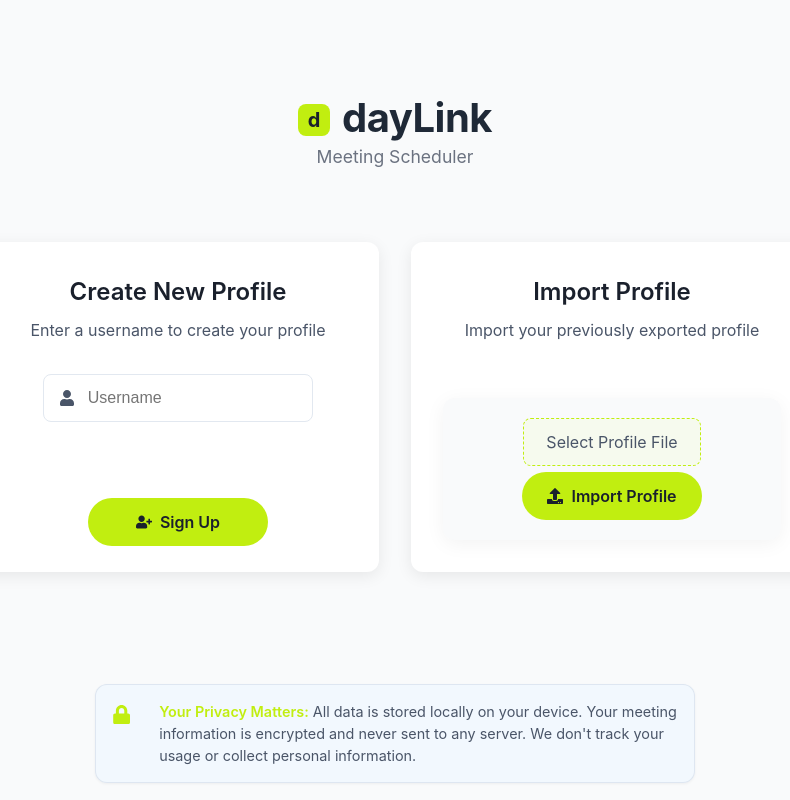
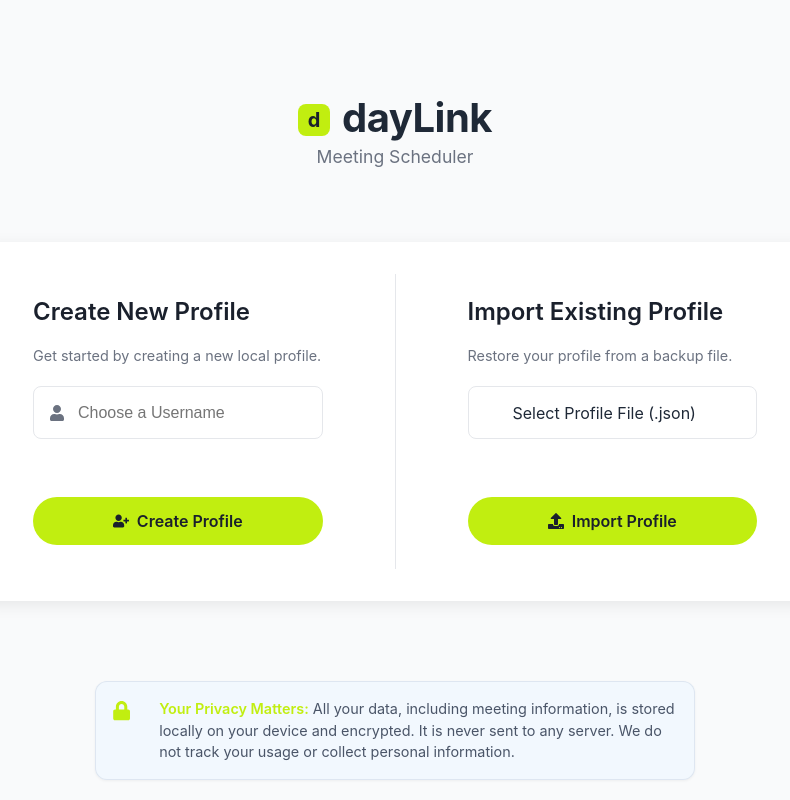
Before and after one commit to MithunWijayasiri/dayLink, a React (Vite) app: page / in a window 1280 px wide. Shown: the whole page, without its empty margins (245-1035 px from the left). Built offline with nearby package versions, Linux system fonts and the light colour scheme.

Commit message:
fix: Login page alignments

```diff
--- a/src/components/Login.tsx
+++ b/src/components/Login.tsx
@@ -1,28 +1,32 @@
 import { useState, useEffect } from 'react';
 import { useAppContext } from '../context/AppContext';
-import { FaUserPlus, FaUser, FaSignInAlt, FaLock, FaUpload } from 'react-icons/fa'; // Removed FaKey
+import { FaUserPlus, FaUser, FaSignInAlt, FaLock, FaUpload } from 'react-icons/fa';
 import { generateUniquePhrase } from '../utils/encryption';
 import toast from 'react-hot-toast';
 import Footer from './Footer';
 
 const Login = () => {
-  const { login, generateNewProfile, isNewUser, uniquePhrase } = useAppContext(); // Removed userProfile
+  const { login, generateNewProfile, isNewUser, uniquePhrase, userProfile, loading } = useAppContext(); // Added userProfile and loading
   const [username, setUsername] = useState('');
   const [showNewUserInfo, setShowNewUserInfo] = useState(false);
+  const [localUniquePhrase, setLocalUniquePhrase] = useState<string | null>(null); // For the new user screen
+  const [localUsername, setLocalUsername] = useState<string>(''); // For the new user screen
+
   const [importFile, setImportFile] = useState<File | null>(null);
   const [importError, setImportError] = useState('');
 
-  // Check for stored unique phrase on component mount
   useEffect(() => {
+    // Only attempt auto-login if not showing new user info and no user is already logged in
+    if (!showNewUserInfo && !userProfile && !loading) {
       const storedPhrase = localStorage.getItem('uniquePhrase');
       if (storedPhrase) {
-      login(storedPhrase);
+        login(storedPhrase); // This will navigate if successful via AppContext
       }
-  }, []); // Empty dependency array to run only once on mount
+    }
+  }, [showNewUserInfo, userProfile, loading, login]);
 
-  // Helper function to show error toast (dismissing any existing toast first)
   const showErrorToast = (message: string) => {
-    toast.dismiss(); // Dismiss any existing toast
+    toast.dismiss();
     toast.error(message);
   };
 
@@ -34,29 +38,34 @@ const Login = () => {
       return;
     }
 
-    // Generate a new phrase
     const newPhrase = generateUniquePhrase();
+    generateNewProfile(username.trim(), newPhrase); // This updates context's uniquePhrase and isNewUser
 
-    // Generate the new profile and login
-    generateNewProfile(username.trim(), newPhrase);
-    // Store the phrase in localStorage
+    // Store the phrase in localStorage for persistence
     localStorage.setItem('uniquePhrase', newPhrase);
-    // Show the new user info with the warning
+
+    // Set local state to display the new user info screen
+    setLocalUniquePhrase(newPhrase);
+    setLocalUsername(username.trim());
     setShowNewUserInfo(true);
+    // Do NOT call login() here. Let the user click "Continue".
   };
 
   const handleImportChange = (e: React.ChangeEvent<HTMLInputElement>) => {
     if (e.target.files && e.target.files.length > 0) {
       setImportFile(e.target.files[0]);
       setImportError('');
+    } else {
+      setImportFile(null);
     }
   };
 
   const handleImport = async (e: React.FormEvent) => {
     e.preventDefault();
+    setImportError(''); // Clear previous errors
 
     if (!importFile) {
-      setImportError('Please select a file to import');
+      showErrorToast('Please select a file to import');
       return;
     }
 
@@ -65,48 +74,54 @@ const Login = () => {
       const importedData = JSON.parse(fileContent);
 
       if (!importedData) {
-        setImportError('Invalid profile data format');
+        setImportError('Invalid profile data format in the file.');
         return;
       }
 
-      // Check if the file has the new format with metadata
       let extractedPhrase = '';
-
       if (importedData.metadata && importedData.metadata.uniquePhrase) {
-        // New format with metadata
         extractedPhrase = importedData.metadata.uniquePhrase;
       } else if (importedData.data) {
-        // Old format, try to extract phrase from the encrypted data
         const phraseMatch = fileContent.match(/"uniquePhrase":"([^"]*)"/);
-        if (!phraseMatch || !phraseMatch[1]) {
-          setImportError('Could not find unique phrase in the imported file');
-          return;
-        }
+        if (phraseMatch && phraseMatch[1]) {
           extractedPhrase = phraseMatch[1];
         } else {
-        setImportError('Invalid profile data format');
+          // Heuristic for very old formats - less reliable
+          const potentialPhrases = Object.values(importedData.data).filter(
+            (val: any) => typeof val === 'string' && val.split(' ').length > 5
+          ) as string[];
+          if (potentialPhrases.length > 0) {
+            extractedPhrase = potentialPhrases[0];
+          }
+        }
+      }
+
+      if (!extractedPhrase) {
+        setImportError('Could not find a unique phrase in the imported file. The file might be corrupted or in an unsupported format.');
         return;
       }
 
-      // Store the phrase for auto-login
       localStorage.setItem('uniquePhrase', extractedPhrase);
-      // Attempt to login with the extracted phrase
-      const success = login(extractedPhrase);
+      const success = login(extractedPhrase); // AppContext's login will handle navigation
 
       if (!success) {
-        setImportError('Invalid or corrupted profile data');
-        localStorage.removeItem('uniquePhrase');
+        setImportError('Invalid or corrupted profile data. Login failed.');
+        localStorage.removeItem('uniquePhrase'); // Clean up if login fails
+      } else {
+        toast.success('Profile imported successfully! Redirecting to dashboard...');
+        // Navigation is handled by the login function in AppContext
       }
     } catch (error) {
       console.error('Import error:', error);
-      setImportError('Failed to import profile. Please check the file format.');
+      setImportError('Failed to import profile. Please ensure the file is a valid JSON export and not corrupted.');
     }
   };
 
   // Display the new profile information after generation
-  if (isNewUser && uniquePhrase && showNewUserInfo) {
+  // Uses localUniquePhrase and isNewUser from context (which should be set by generateNewProfile)
+  if (showNewUserInfo && localUniquePhrase && isNewUser) {
     return (
-      <div className="login-container lime-theme">
+      <div className="login-container">
         <div className="app-branding">
           <div className="logo-container">
             <div className="logo-icon">d</div>
@@ -116,17 +131,19 @@ const Login = () => {
         </div>
 
         <div className="new-user-info">
-          <h2>Welcome, {username}!</h2>
+          <h2>Welcome, {localUsername}!</h2> {/* Use localUsername */}
           <p>Your profile has been created successfully.</p>
           <div className="warning">
-            <p><strong>IMPORTANT:</strong> You'll need to export your profile from the dashboard to backup your data.
-            This is required to recover your account if you change browsers or clear your cache.</p>
+            <p><strong>IMPORTANT:</strong> Remember to export your profile from the dashboard to back up your data. This is crucial for recovering your account if you switch browsers or clear your browser's cache.</p>
           </div>
           <button
-            className="primary-button lime-button"
+            className="primary-button"
             onClick={() => {
-              // Set authentication to true and login with the phrase
-              login(uniquePhrase);
+              // Now, login with the generated phrase to set userProfile and navigate
+              if (localUniquePhrase) {
+                login(localUniquePhrase); // This will set userProfile and trigger navigation via AppContext
+              }
+              // setShowNewUserInfo(false); // No longer needed here, navigation will occur
             }}
           >
             <FaSignInAlt /> Continue to Dashboard
@@ -138,9 +155,17 @@ const Login = () => {
     );
   }
 
-  // Simplified login with signup and import options
+  // If already logged in (e.g., from auto-login or previous session that didn't clear),
+  // App.tsx should handle redirection. This Login component should not render its main form.
+  // However, a loading state or null can be returned if AppContext is still processing.
+  if (loading || userProfile) {
+      return null; // Or a loading spinner if preferred: <div className="loading-spinner">Loading...</div>
+  }
+
+
+  // Main Login/Signup/Import form
   return (
-    <div className="login-container lime-theme">
+    <div className="login-container">
       <div className="app-branding">
         <div className="logo-container">
           <div className="logo-icon">d</div>
@@ -149,62 +174,64 @@ const Login = () => {
         <p className="tagline">Meeting Scheduler</p>
       </div>
 
-      <div className="login-layout">
-        <div className="login-panel">
-          <div className="login-card sign-up-card">
+      <div className="login-signup-container">
+        <div className="login-section">
           <h3>Create New Profile</h3>
-            <p>Enter a username to create your profile</p>
+          <p>Get started by creating a new local profile.</p>
 
           <form onSubmit={handleCreateProfile} className="signup-form">
-              <div className="input-field">
+            <div className="input-group">
               <FaUser className="input-icon" />
               <input
                 type="text"
                 value={username}
-                  onChange={(e) => {
-                    setUsername(e.target.value);
-                  }}
-                  placeholder="Username"
-                  className="text-input lime-input"
+                onChange={(e) => setUsername(e.target.value)}
+                placeholder="Choose a Username"
+                className="text-input"
+                aria-label="Username for new profile"
               />
             </div>
 
             <div className="button-row">
               <button
                 type="submit"
-                  className="primary-button lime-button"
+                className="primary-button"
                 disabled={!username.trim()}
               >
-                  <FaUserPlus /> Sign Up
+                <FaUserPlus /> Create Profile
               </button>
             </div>
           </form>
         </div>
 
-          <div className="login-card import-card">
-            <h3>Import Profile</h3>
-            <p>Import your previously exported profile</p>
+        <div className="divider" aria-hidden="true"></div>
 
-            <form onSubmit={handleImport} className="import-form">
-              <div className="file-selector">
+        <div className="signup-section">
+          <h3>Import Existing Profile</h3>
+          <p>Restore your profile from a backup file.</p>
+
+          <form onSubmit={handleImport} className="signup-form">
+            <div className="input-group">
+              <FaUpload className="input-icon" />
               <input
                 type="file"
                 id="importFile"
-                  accept=".meetings,application/json"
+                accept=".meetings,application/json,.json"
                 onChange={handleImportChange}
                 className="file-input"
+                aria-label="Select profile file to import"
               />
               <label htmlFor="importFile" className="file-label">
-                  {importFile ? importFile.name : 'Select Profile File'}
+                {importFile ? importFile.name : 'Select Profile File (.json)'}
               </label>
             </div>
 
-              {importError && <p className="error-message">{importError}</p>}
+            {importError && <p className="form-error-message">{importError}</p>}
 
             <div className="button-row">
               <button
                 type="submit"
-                  className="primary-button lime-button"
+                className="primary-button"
                 disabled={!importFile}
               >
                 <FaUpload /> Import Profile
@@ -213,14 +240,11 @@ const Login = () => {
           </form>
         </div>
       </div>
-      </div>
 
       <div className="privacy-info">
         <FaLock className="privacy-icon" />
         <p>
-          <strong>Your Privacy Matters:</strong> All data is stored locally on your device.
-          Your meeting information is encrypted and never sent to any server.
-          We don't track your usage or collect personal information.
+          <strong>Your Privacy Matters:</strong> All your data, including meeting information, is stored locally on your device and encrypted. It is never sent to any server. We do not track your usage or collect personal information.
         </p>
       </div>
 
--- a/src/styles/app.css
+++ b/src/styles/app.css
@@ -17,6 +17,8 @@
   --button-radius: 24px; /* Pills for buttons */
   --box-shadow: 0 4px 20px rgba(0, 0, 0, 0.05); /* Softer shadow */
   --transition: all 0.3s ease;
+  --text-primary: var(--text-color);
+  --text-secondary: var(--light-text-color);
 }
 
 /* Reset some browser defaults */
@@ -126,6 +128,79 @@ body {
   gap: 2.5rem;
 }
 
+/* Consistent input group styling for login/signup/import */
+.input-group {
+  position: relative;
+  width: 100%;
+  display: flex;
+  align-items: center;
+}
+
+.input-icon {
+  position: absolute;
+  left: 1rem;
+  top: 50%;
+  transform: translateY(-50%);
+  color: var(--text-secondary);
+  font-size: 1rem;
+  pointer-events: none;
+}
+
+.text-input, .file-label {
+  width: 100%;
+  padding: 0.85rem 1rem 0.85rem 2.75rem;
+  border: 1px solid var(--border-color);
+  border-radius: 0.5rem;
+  font-size: 1rem;
+  color: var(--text-primary);
+  background-color: #fff;
+  transition: all 0.2s ease;
+  box-sizing: border-box;
+  line-height: 1.5;
+  text-align: left;
+  overflow: hidden;
+  text-overflow: ellipsis;
+  white-space: nowrap;
+}
+
+.text-input:focus, .file-label:focus {
+  outline: none;
+  border-color: var(--primary-color);
+  box-shadow: 0 0 0 3px rgba(193, 238, 16, 0.2);
+}
+
+.file-label {
+  cursor: pointer;
+  display: block;
+  position: relative;
+  margin-bottom: 0;
+}
+
+.file-label:hover {
+  border-color: var(--primary-color);
+}
+
+.file-input {
+  border: 0;
+  clip: rect(0, 0, 0, 0);
+  height: 1px;
+  margin: -1px;
+  overflow: hidden;
+  padding: 0;
+  position: absolute;
+  width: 1px;
+  white-space: nowrap;
+}
+
+.button-row {
+  width: 100%;
+  display: flex;
+}
+
+.button-row .primary-button {
+  width: 100%;
+}
+
 .login-signup-container {
   display: flex;
   width: 100%;
@@ -147,13 +222,22 @@ body {
 .login-section h3, .signup-section h3 {
   font-size: 1.5rem;
   font-weight: 600;
-  margin-bottom: 0.5rem;
+  margin-bottom: 0; /* Rely on parent flex gap */
   color: var(--dark-color);
+  line-height: 1.2; /* Consistent line height */
+  height: 1.8rem; /* Consistent height (1.5rem * 1.2) */
+  display: flex;
+  align-items: center; /* Vertically center text if height is more than one line */
 }
 
 .login-section p, .signup-section p {
-  color: var(--text-secondary);
-  margin-bottom: 1.5rem;
+  color: var(--light-text-color); /* Consistent with :root variable */
+  margin-bottom: 0; /* Rely on parent flex gap */
+  font-size: 0.9rem; /* Explicit font-size for consistency */
+  line-height: 1.3; /* Consistent line height */
+  height: 1.3rem; /* Consistent height (0.9rem * 1.3, rounded up slightly) */
+  display: flex;
+  align-items: center; /* Vertically center text */
 }
 
 .login-form, .signup-form {
```
Lines whose indentation alone changed are shown as unchanged.
